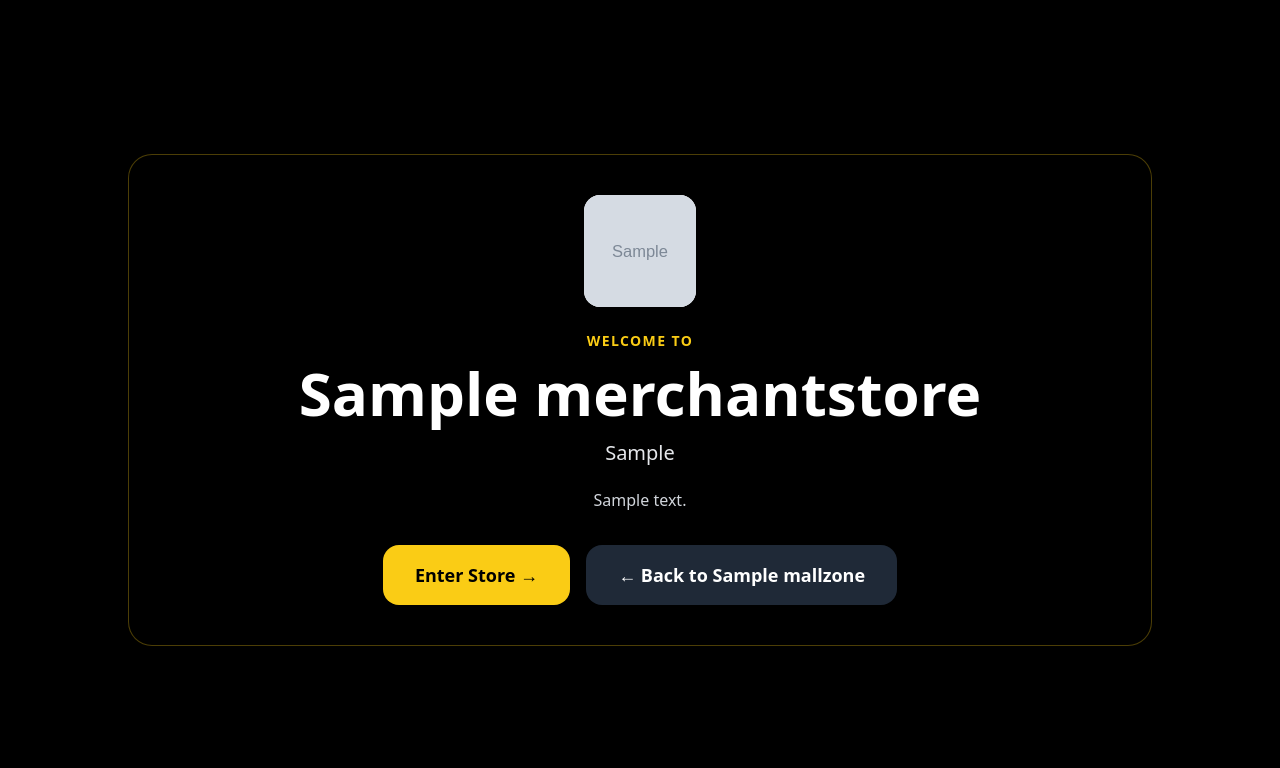
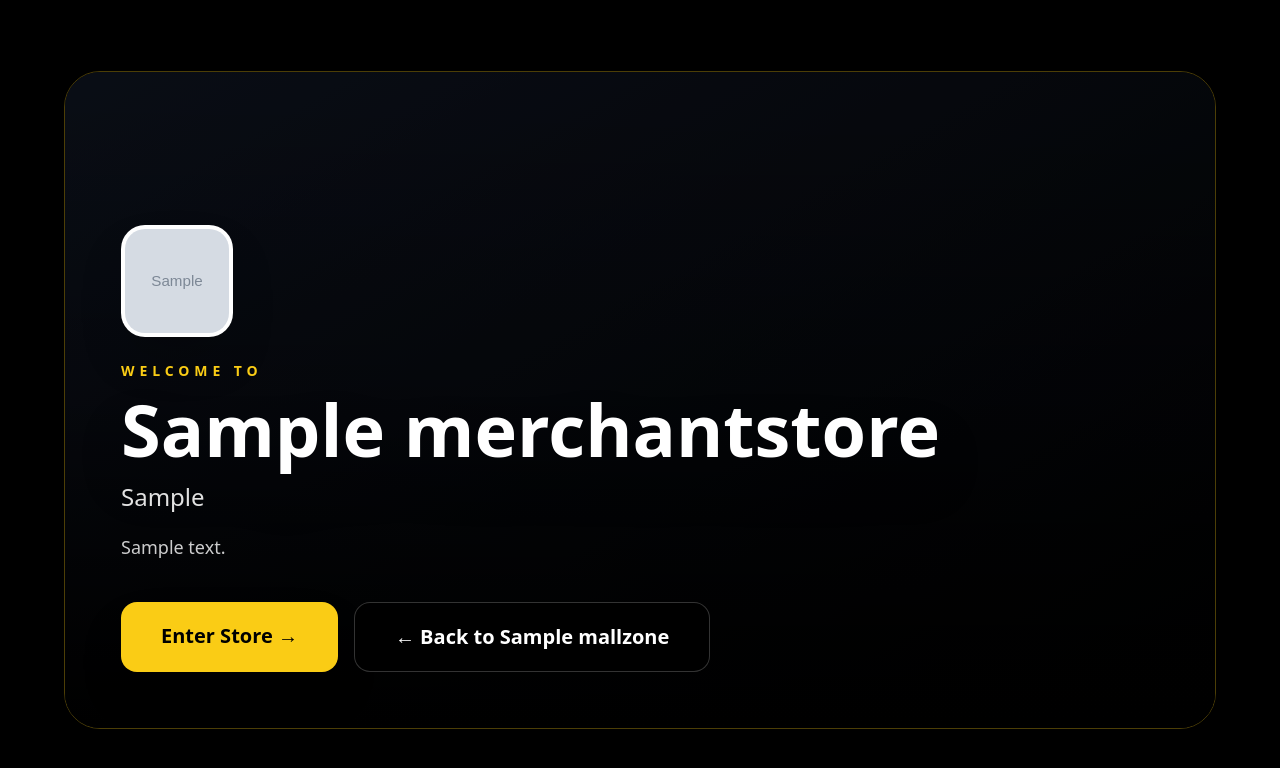
Before and after one commit to majicmall/majicmall, a Django app: a page that uses core/templates/mall/storefront_entry.html in a window 1280 px wide. Shown: the top 768 px of the page. Run offline with Django 5.2, Linux system fonts and the light colour scheme; tables that the repository leaves empty hold one stand-in row (values such as "Sample post"); grey boxes marked "Sample" are stand-in pictures; some libraries are stand-ins or nearby versions.

Commit message:
Upgrade storefront entrance hero image layout

```diff
--- a/core/templates/mall/storefront_entry.html
+++ b/core/templates/mall/storefront_entry.html
@@ -12,63 +12,76 @@
 
 <main class="min-h-screen flex items-center justify-center px-6 py-10">
 
-  <section class="w-full max-w-5xl rounded-3xl p-6 md:p-10 text-center bg-black/70 border border-yellow-400/30 shadow-2xl">
+  <section class="relative w-full max-w-6xl rounded-[36px] overflow-hidden border border-yellow-400/30 shadow-2xl min-h-[82vh]">
 
-    {% if store.storefront_image %}
-      <img src="{{ store.storefront_image.url }}"
-           alt="{{ store.store_name }}"
-           class="w-full h-72 md:h-[480px] object-cover rounded-3xl mb-8 border border-yellow-400/30 shadow-2xl">
-    {% endif %}
+  <!-- STOREFRONT HERO IMAGE -->
+  {% if store.storefront_image %}
+    <img src="{{ store.storefront_image.url }}"
+         alt="{{ store.store_name }}"
+         class="absolute inset-0 w-full h-full object-cover">
+  {% else %}
+    <div class="absolute inset-0 bg-gradient-to-br from-gray-900 to-black"></div>
+  {% endif %}
+
+  <!-- DARK OVERLAY -->
+  <div class="absolute inset-0 bg-black/45"></div>
+
+  <!-- GOLD GLOW -->
+  <div class="absolute inset-0 bg-gradient-to-t from-black via-black/20 to-transparent"></div>
+
+  <!-- CONTENT -->
+  <div class="relative z-10 flex flex-col justify-end min-h-[82vh] p-6 md:p-14">
 
     {% if store.logo %}
       <img src="{{ store.logo.url }}"
            alt="{{ store.store_name }}"
-           class="mx-auto h-28 w-28 rounded-2xl object-cover bg-white mb-6">
-    {% else %}
-      <div class="mx-auto h-28 w-28 rounded-2xl bg-gray-800 flex items-center justify-center text-5xl mb-6">
-        🏬
-      </div>
+           class="h-28 w-28 rounded-3xl object-cover bg-white border-4 border-white/20 shadow-2xl mb-6">
     {% endif %}
 
-    <div class="text-yellow-400 uppercase tracking-widest font-bold text-sm mb-3">
+    <div class="text-yellow-400 uppercase tracking-[0.35em] font-black text-sm mb-3">
       Welcome To
     </div>
 
-    <h1 class="text-4xl md:text-6xl font-black mb-4">
+    <h1 class="text-5xl md:text-7xl font-black leading-none mb-4 text-white drop-shadow-2xl">
       {{ store.store_name }}
     </h1>
 
     {% if store.slogan %}
-      <p class="text-xl text-gray-200 mb-5">{{ store.slogan }}</p>
+      <p class="text-xl md:text-2xl text-white/90 font-medium mb-5 max-w-3xl">
+        {{ store.slogan }}
+      </p>
     {% endif %}
 
     {% if store.description %}
-      <p class="text-gray-300 max-w-2xl mx-auto leading-relaxed mb-8">
-        {{ store.description|truncatewords:35 }}
+      <p class="text-white/80 text-lg leading-relaxed max-w-3xl mb-10">
+        {{ store.description|truncatewords:40 }}
       </p>
     {% endif %}
 
-    <div class="flex flex-col sm:flex-row justify-center gap-4">
+    <div class="flex flex-col sm:flex-row gap-4">
+
       <a href="{% url 'store-inside' store.slug %}"
-         class="px-8 py-4 rounded-2xl bg-yellow-400 text-black font-black text-lg hover:bg-yellow-300 transition">
+         class="px-10 py-5 rounded-2xl bg-yellow-400 text-black font-black text-xl hover:bg-yellow-300 transition text-center shadow-2xl">
         Enter Store →
       </a>
 
       {% if store.zone %}
         <a href="{% url 'zone-interior' zone_slug=store.zone.slug %}"
-           class="px-8 py-4 rounded-2xl bg-gray-800 text-white font-bold text-lg hover:bg-gray-700 transition">
+           class="px-10 py-5 rounded-2xl bg-black/55 backdrop-blur-md text-white border border-white/20 font-bold text-xl hover:bg-black/70 transition text-center">
           ← Back to {{ store.zone.name }}
         </a>
       {% else %}
         <a href="{% url 'mall-directory' %}"
-           class="px-8 py-4 rounded-2xl bg-gray-800 text-white font-bold text-lg hover:bg-gray-700 transition">
+           class="px-10 py-5 rounded-2xl bg-black/55 backdrop-blur-md text-white border border-white/20 font-bold text-xl hover:bg-black/70 transition text-center">
           ← Back to Directory
         </a>
       {% endif %}
+
     </div>
 
-  </section>
+  </div>
 
+</section>
 </main>
 
 </body>
```
